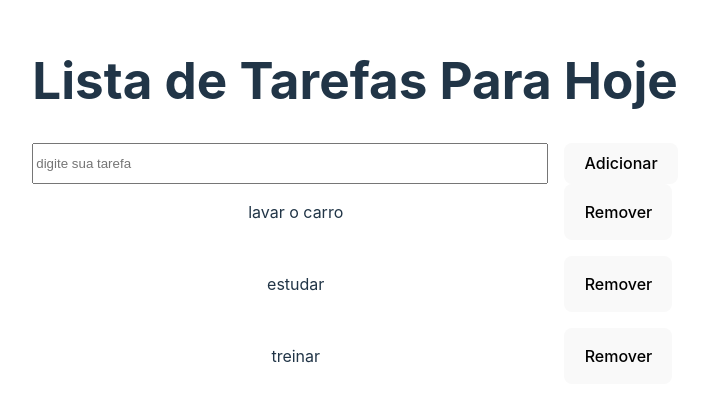
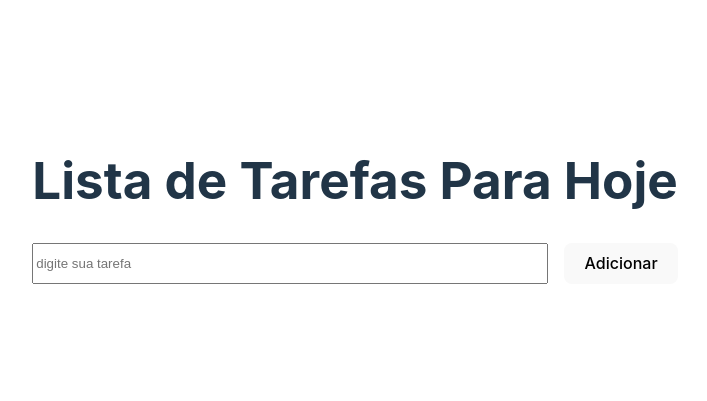
Before and after one commit to FrankMarcelino/to-do-list_in_react, a React (Vite) app in the folder to-do_list/: page / in a window 1280 px wide. Shown: the part 199-600 px from the top of the page, without its empty margins (285-992 px from the left). Built offline with nearby package versions, Linux system fonts and the light colour scheme.

Commit message:
feet: logica para add tarefa implementada

```diff
--- a/to-do_list/src/App.jsx
+++ b/to-do_list/src/App.jsx
@@ -5,23 +5,23 @@ import AddItemsContainer from "./AddItemsContainer";
 import "./App.css";
 
 function App() {
-  const [taskList, setTaskList] = useState([
-    "lavar o carro",
-    "estudar",
-    "treinar",
-  ]);
+  const [taskList, setTaskList] = useState([]);
 
-  const removeFromList = (item) => {
+  const removeFromList = (task) => {
     const newList = [...taskList];
-    const itemIndex = newList.indexOf(item);
+    const itemIndex = newList.indexOf(task);
     newList.splice(itemIndex, 1);
     setTaskList(newList);
+  };
+
+  const addToList = (task) => {
+    setTaskList([...taskList, task]);
   };
 
   return (
     <div className="App">
       <h1>Lista de Tarefas Para Hoje</h1>
-      <AddItemsContainer addToList={setTaskList} />
+      <AddItemsContainer addToList={addToList} />
       <ItemsContainer taskList={taskList} removeFromList={removeFromList} />
     </div>
   );
```
